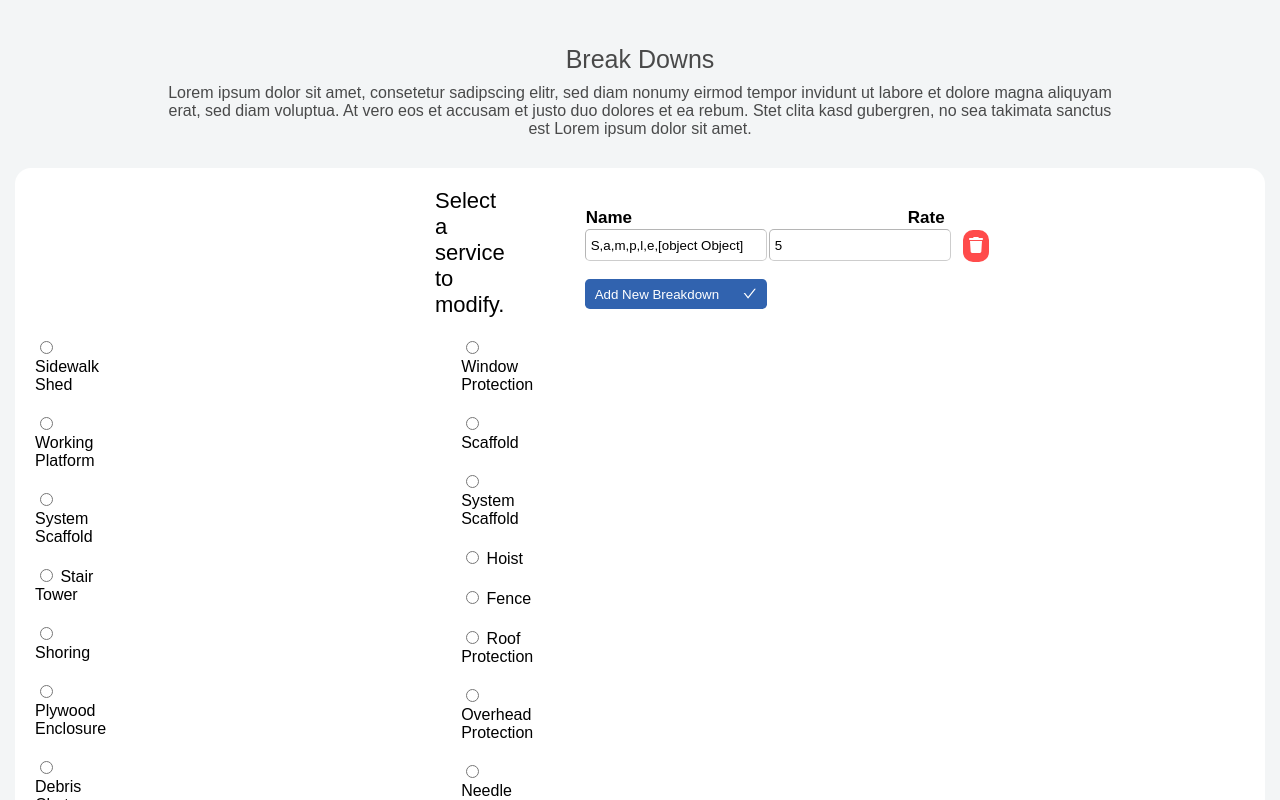
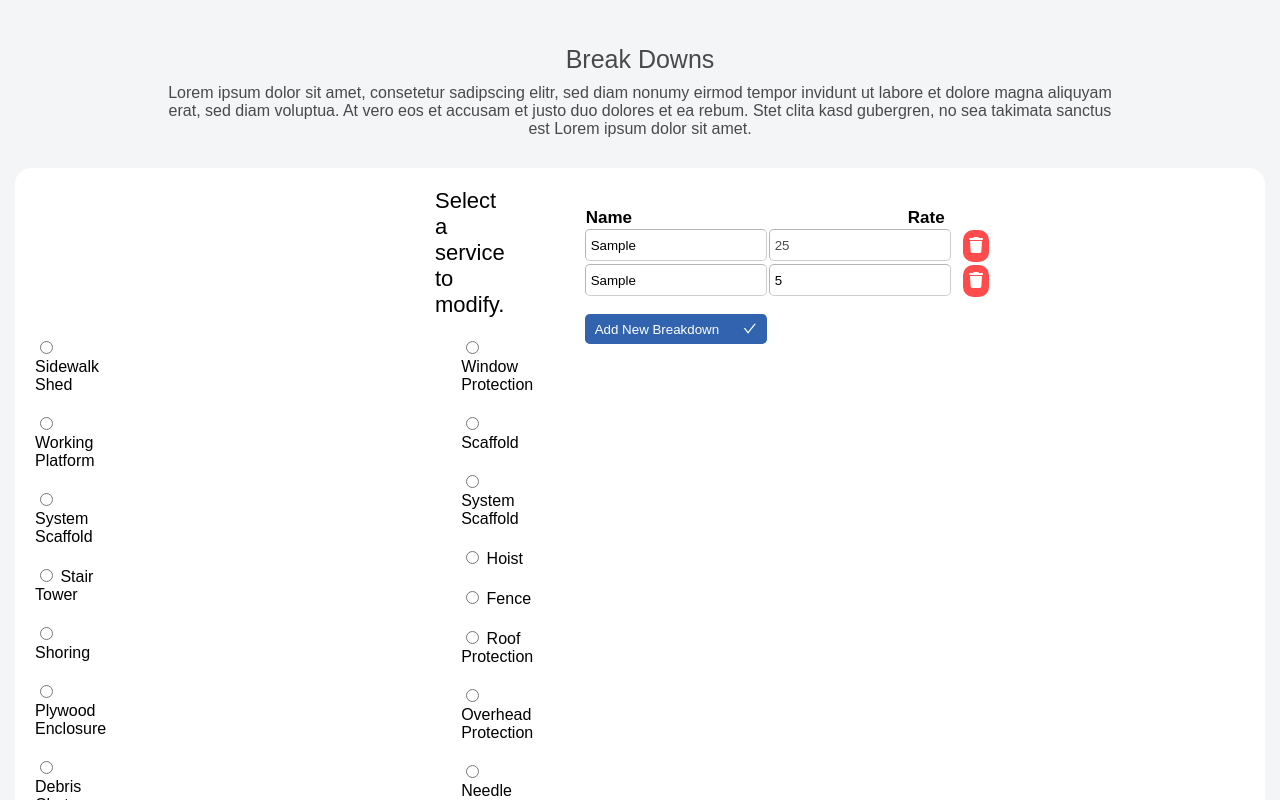
Before and after one commit to ErvisGuri/StyleUI, a React (Create React App) app: page / in a window 1280 px wide. Both pictures are taken after typing "Sample", "5" into the empty fields and a click on the button "Add New Breakdown". Shown: the top 800 px of the page. Built offline with nearby package versions, Linux system fonts and the light colour scheme.

Commit message:
deletehandler

```diff
--- a/package.json
+++ b/package.json
@@ -12,7 +12,7 @@
     "antd": "^4.21.0",
     "react": "^18.1.0",
     "react-dom": "^18.1.0",
-    "react-scripts": "5.0.1",
+    "react-scripts": "^2.1.3",
     "web-vitals": "^2.1.4"
   },
   "scripts": {
--- a/src/BreakdownContext.js
+++ b/src/BreakdownContext.js
@@ -1,17 +1,21 @@
-import React, { createContext, useContext, useState } from 'react';
+import React, { createContext, useState } from "react";
 
 const BreakdownContext = createContext();
 
 export function BreakdownProvider({ children }) {
-    const [input, setInput] = useState('')
-    const [breakdowns, setBreakdown] = useState([]);
+  const [input, setInput] = useState("");
+  const [breakdowns, setBreakdowns] = useState([]);
 
-
-    return (
-        <BreakdownContext.Provider value={[input, setInput, breakdowns, setBreakdown]} >
-            {children}
-        </BreakdownContext.Provider >
-    );
+  return (
+    <BreakdownContext.Provider
+      value={{
+        inputValue: [input, setInput],
+        breakdownsValue: [breakdowns, setBreakdowns],
+      }}
+    >
+      {children}
+    </BreakdownContext.Provider>
+  );
 }
 
 export default BreakdownContext;
--- a/src/components/Breakdown.jsx
+++ b/src/components/Breakdown.jsx
@@ -1,21 +1,49 @@
-import React, { useState, useContext } from "react";
+import React from "react";
 
 //Importing Components
-import FormInput from "./Form";
 import BreakdownContext from "../BreakdownContext";
 
-const Breakdown = () => {
-  const { input, setInput } = useContext(BreakdownContext);
-  const [breakdowns, setBreakdown] = useContext(BreakdownContext);
+import { faTrash } from "@fortawesome/free-solid-svg-icons";
+import { FontAwesomeIcon } from "@fortawesome/react-fontawesome";
+import { Input } from "antd";
+
+const Breakdown = ({ breakdown, id }) => {
+  const { breakdownsValue } = React.useContext(BreakdownContext);
+  const [breakdowns, setBreakdowns] = breakdownsValue;
+
+  const deleteHandler = () => {
+    console.log(id);
+    setBreakdowns(
+      breakdowns.filter((el) => {
+        return el.id !== id;
+      })
+    );
+  };
 
   return (
     <div className="input-container">
-      <FormInput
-        input={input}
-        breakdowns={breakdowns}
-        setBreakdown={setBreakdown}
-        setInput={setInput}
-      />
+      <div className="input">
+        <Input
+          value={breakdown.text}
+          className="input-ant"
+          type="text"
+          readOnly
+        />
+        <Input
+          value={breakdown.rate}
+          className="input-ant"
+          type="number"
+          placeholder="25"
+          readOnly
+        />
+        <div className="background-icon">
+          <FontAwesomeIcon
+            className="trash"
+            icon={faTrash}
+            onClick={deleteHandler}
+          />
+        </div>
+      </div>
     </div>
   );
 };
--- a/src/components/BreakdownList.jsx
+++ b/src/components/BreakdownList.jsx
@@ -1,4 +1,4 @@
-import React, { useContext } from "react";
+import React from "react";
 
 import { Button } from "antd";
 import { CheckOutlined } from "@ant-design/icons";
@@ -6,16 +6,18 @@ import { CheckOutlined } from "@ant-design/icons";
 //Importing Components
 import Breakdown from "./Breakdown";
 import BreakdownContext from "../BreakdownContext";
+import FormInput from "./Form";
 
 const BreakdownList = () => {
-  const { input, setInput } = useContext(BreakdownContext);
-  const [breakdowns, setBreakdown] = useContext(BreakdownContext);
+  const { inputValue, breakdownsValue } = React.useContext(BreakdownContext);
+  const [input] = inputValue;
+  const [breakdowns, setBreakdowns] = breakdownsValue;
 
   const addNewBreakdown = (e) => {
     e.preventDefault();
-    setBreakdown([
+    setBreakdowns([
       ...breakdowns,
-      { text: breakdowns, completed: false, id: Math.random() * 1000 },
+      { text: input, completed: false, id: Math.random() * 1000 },
     ]);
   };
   return (
@@ -24,7 +26,11 @@ const BreakdownList = () => {
         <h3>Name</h3>
         <h3 className="rate-header">Rate</h3>
       </div>
-      <Breakdown />
+      {breakdowns.map((breakdown, i) => {
+        return <Breakdown key={i} breakdown={breakdown} />;
+      })}
+
+      <FormInput breakdown={{ text: "", rate: null }}></FormInput>
       <div>
         <Button
           className="add-button"
--- a/src/components/Form.jsx
+++ b/src/components/Form.jsx
@@ -1,20 +1,16 @@
-import React, { useContext } from "react";
+import React from "react";
 import BreakdownContext from "../BreakdownContext";
 
 import { faTrash } from "@fortawesome/free-solid-svg-icons";
 import { FontAwesomeIcon } from "@fortawesome/react-fontawesome";
 import { Input } from "antd";
 
-const FormInput = () => {
-  const [input, setInput] = useContext(BreakdownContext);
-  const [breakdowns, setBreakdown] = useContext(BreakdownContext);
+const FormInput = ({ breakdown }) => {
+  const { inputValue } = React.useContext(BreakdownContext);
+  const [input, setInput] = inputValue;
 
   const inputTextHandler = (e) => {
     setInput(e.target.value);
-  };
-
-  const deleteHandler = () => {
-    console.log("Delete");
   };
 
   return (
@@ -27,12 +23,12 @@ const FormInput = () => {
           type="text"
           placeholder=" test shed 1"
         />
-        <Input className="input-ant" type="number" placeholder=" 25" />
+        <Input className="input-ant" type="number" placeholder="25" />
         <div className="background-icon">
           <FontAwesomeIcon
             className="trash"
             icon={faTrash}
-            onClick={deleteHandler}
+            // onClick={deleteHandler}
           />
         </div>
       </div>
```
Also changed, not shown: 1 other file (tests, documents, lock files or other folders).
